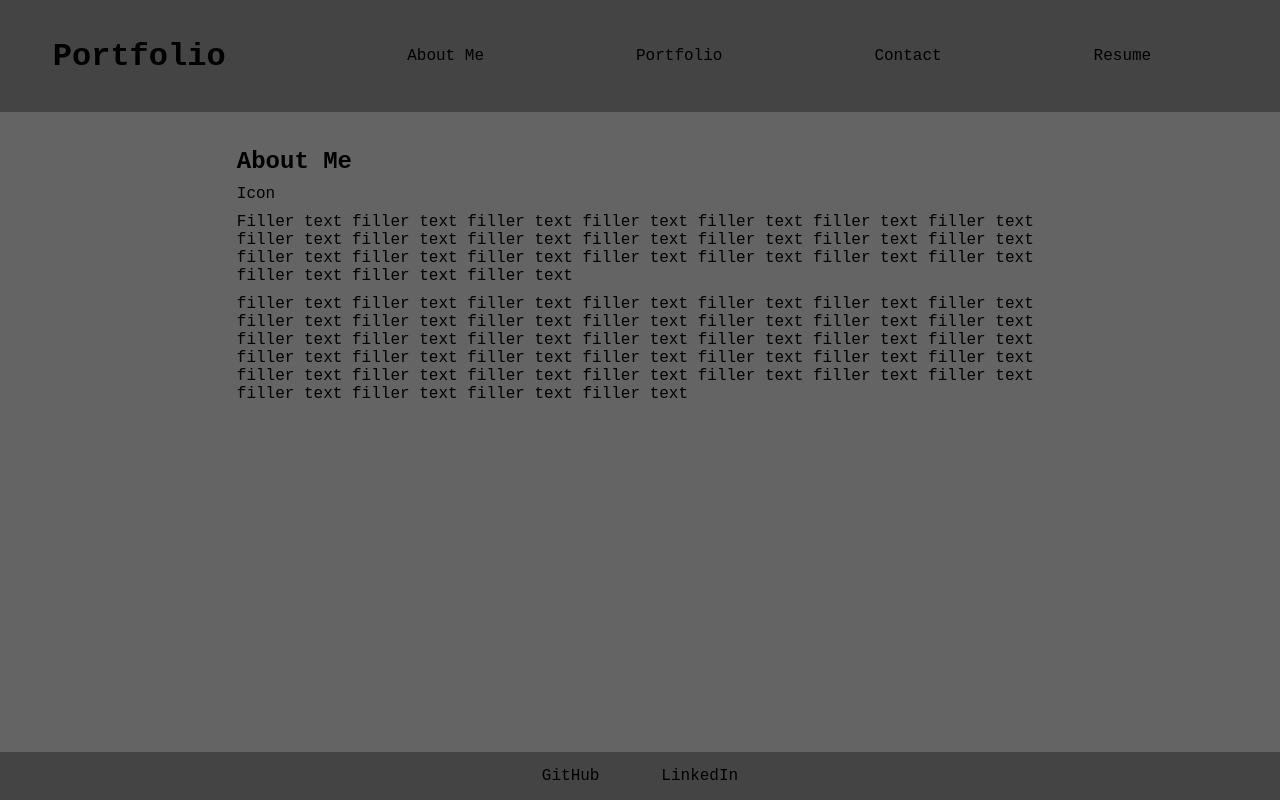
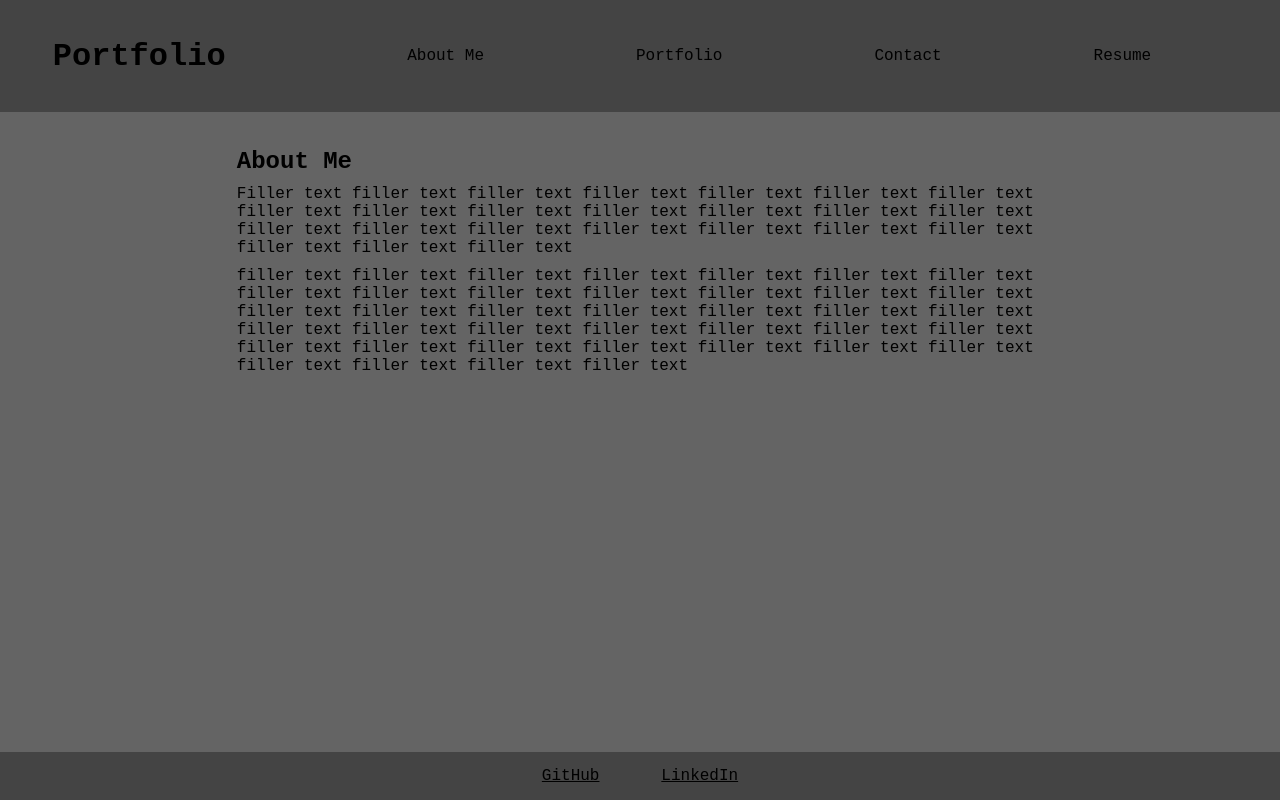
Before and after one commit to tannerkothlow/react-portfolio, a React (Create React App) app: page / in a window 1280 px wide. Built offline with nearby package versions, Linux system fonts and the light colour scheme.

Commit message:
footer hyperlinks and extra card styling

```diff
--- a/src/App.css
+++ b/src/App.css
@@ -100,10 +100,20 @@ html, body, #root, .portfolio-app, .app-header {
     position: relative;
     top: 65px;
     left: 13px;
+    opacity: 0;
+}
+
+.card-placard a, .card-placard p {
+    color: seashell;
+    margin: 8px 0px;
 }
 
 .app-project-card:hover {
-    box-shadow: inset 0px 0px 100px 5px blue;
+    box-shadow: inset 0px 0px 100px 50px rgb(68, 68, 68);
+}
+
+.app-project-card:hover > .card-placard {
+    opacity: 1;
 }
 
 .app-contact {
@@ -147,18 +157,18 @@ html, body, #root, .portfolio-app, .app-header {
     align-items: center;
 }
 
-.app-footer ul {
+.link-box {
     width: 25%;
     display: flex;
     flex-direction: row;
     justify-content: space-evenly;
 }
 
-.app-footer ul li {
+/* .app-footer ul li {
     list-style: none;
-}
+} */
 
-.app-footer ul li:hover {
+.link-box a:hover {
     color: seashell;
     cursor: pointer;
 }
--- a/src/components/Footer.js
+++ b/src/components/Footer.js
@@ -3,10 +3,10 @@ import React, { useState } from 'react';
 function Footer () {
     return (
         <div className='app-footer'>
-            <ul>
-                <li>GitHub</li>
-                <li>LinkedIn</li>
-            </ul>
+            <div className='link-box'>
+                <a href="https://github.com/tannerkothlow">GitHub</a>
+                <a href="https://www.linkedin.com/in/tanner-kothlow-5a7848261/">LinkedIn</a>
+            </div>
         </div>
     )
 }
--- a/src/components/Navigation.js
+++ b/src/components/Navigation.js
@@ -8,7 +8,7 @@ import { projects } from './projectData';
 const displayAboutMe = (
     <div className='app-about-me'>
         <h2>About Me</h2>
-        <p>Icon</p>
+        {/* <p>Icon</p> */}
         <p>
             Filler text filler text filler text filler text filler text filler text filler text filler text filler text filler text filler text filler text filler text
             filler text filler text filler text filler text filler text filler text filler text filler text filler text filler text filler text
```
